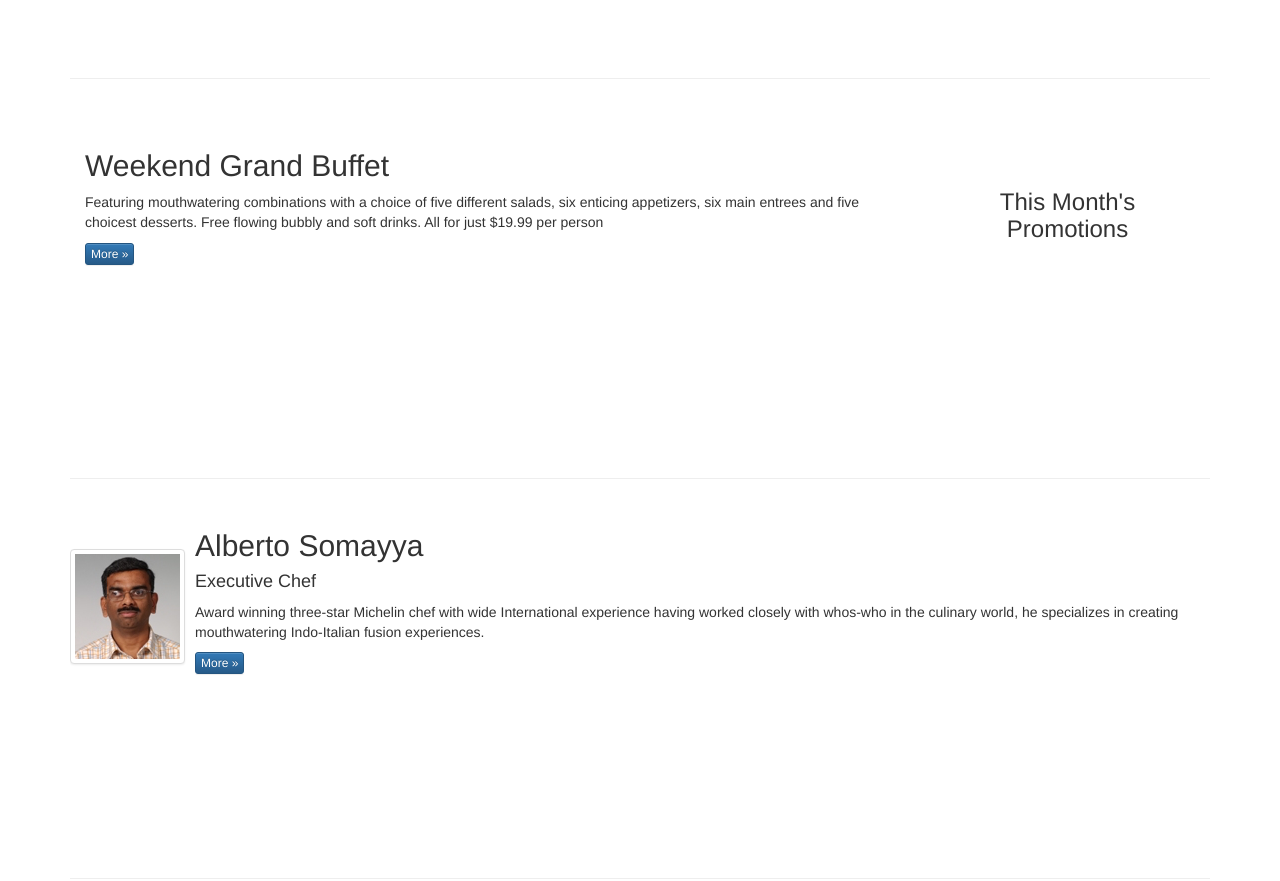
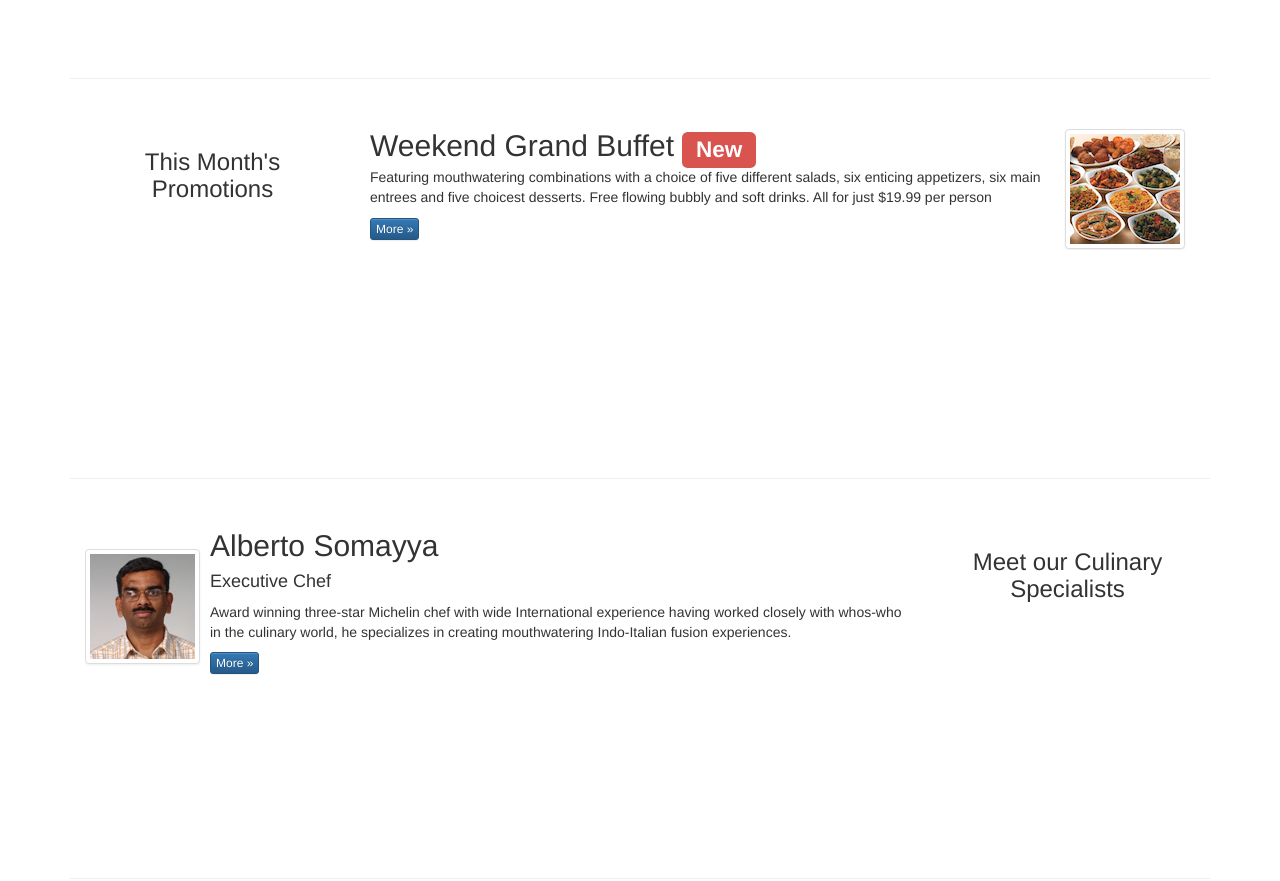
Before and after one commit to tarabet/Coursera-Bootstrap-week1, a plain HTML site: page index.html in a window 1280 px wide. Shown: the part 780-1661 px from the top of the page. Drawn offline with nearby package versions, Linux system fonts and the light colour scheme.

```diff
--- a/index.html
+++ b/index.html
@@ -109,6 +109,10 @@
 
     <div class="container">
         <div class="row row-content">
+            <div class="col-xs-12 col-sm-3 col-sm-push-9">
+                <h3 align=center>Our Lipsmacking Culinary Creations</h3>
+            </div>
+            <div class="col-xs-12 col-sm-9 col-sm-pull-3">
                 <div class="media">
                     <div class="media-left media-middle">
                         <a href="#">
@@ -129,20 +133,37 @@
                     </div>
                 </div>
             </div>
+        </div>
 
         <div class="row row-content">
-            <div class="col-xs-12 col-sm-3 col-sm-push-9">
-                <p style="padding:20px;"></p>
-                <h3 align=center>This Month's Promotions</h3>
-            </div>
-            <div class="col-xs-12 col-sm-9 col-sm-pull-3">
-                <h2>Weekend Grand Buffet</h2>
+            <div class="col-xs-12 col-sm-9 col-sm-push-3">
+                <div class="media">
+                    <div class="media-body">
+                        <h2 class="media-heading">
+                            Weekend Grand Buffet
+                            <span class="label label-danger">New</span>
+                            <span class="badge"></span>
+                        </h2>
                         <p>Featuring mouthwatering combinations with a choice of five different salads, six enticing appetizers, six main entrees and five choicest desserts. Free flowing bubbly and soft drinks. All for just $19.99 per person </p>
                         <p><a class="btn btn-primary btn-xs" href="#">More &raquo;</a></p>
+                    </div>
+                    <div class="media-left media-middle">
+                        <a href="#">
+                            <img class="media-object img-thumbnail" src="img/buffet.png" alt="This Month's Promotions">
+                        </a>
+                    </div>
+                </div>
+            </div>
+            <div class="col-xs-12 col-sm-3 col-sm-pull-9">
+                <h3 align=center>This Month's Promotions</h3>
             </div>
         </div>
 
         <div class="row row-content">
+            <div class="col-xs-12 col-sm-3 col-sm-push-9">
+                <h3 align=center>Meet our Culinary Specialists</h3>
+            </div>
+            <div class="col-xs-12 col-sm-9 col-sm-pull-3">
                 <div class="media">
                     <div class="media-left media-middle">
                         <a href="#">
@@ -159,6 +180,7 @@
                             creating mouthwatering Indo-Italian fusion experiences.
                         </p>
                         <p><a class="btn btn-primary btn-xs" href="#">More &raquo;</a></p>
+                    </div>
                 </div>
             </div>
         </div>
```
Lines whose indentation alone changed are shown as unchanged.
